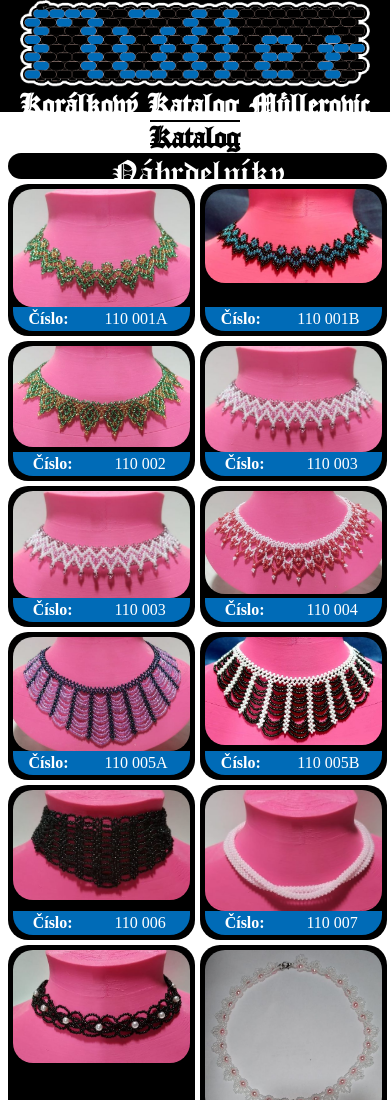
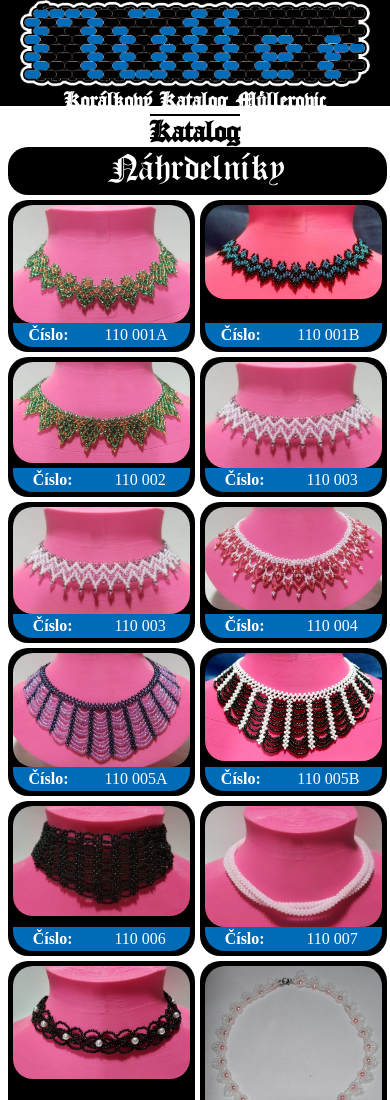
Before and after one commit to GraphiteTheCat/katalog, a plain HTML site: page index.html in a window 390 px wide. Shown: the top 1100 px of the page. Drawn offline with Linux system fonts and the light colour scheme.

Commit message:
Update styles.css

```diff
--- a/CSS/styles.css
+++ b/CSS/styles.css
@@ -53,6 +53,7 @@ h1 {
     color:white;
     text-align:center;
     width:100%;
+    height:1.2em;
     font-family:Old-London,Arial;
     font-size:40px;
 }
@@ -81,6 +82,10 @@ h1 {
 
   .content {
     grid-template-columns: repeat(2, 50%);
+  }
+
+header > * {
+    font-size:1.5em;
   }
 }
 
```
